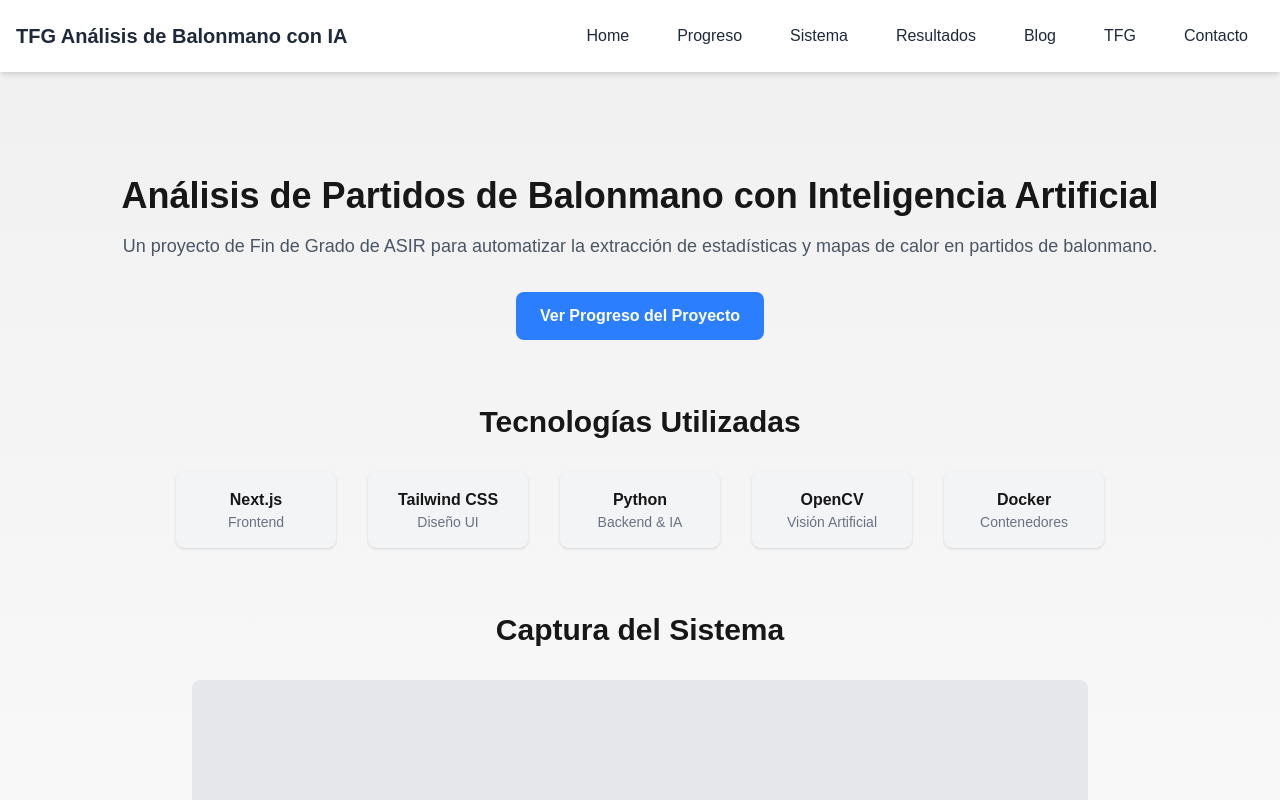
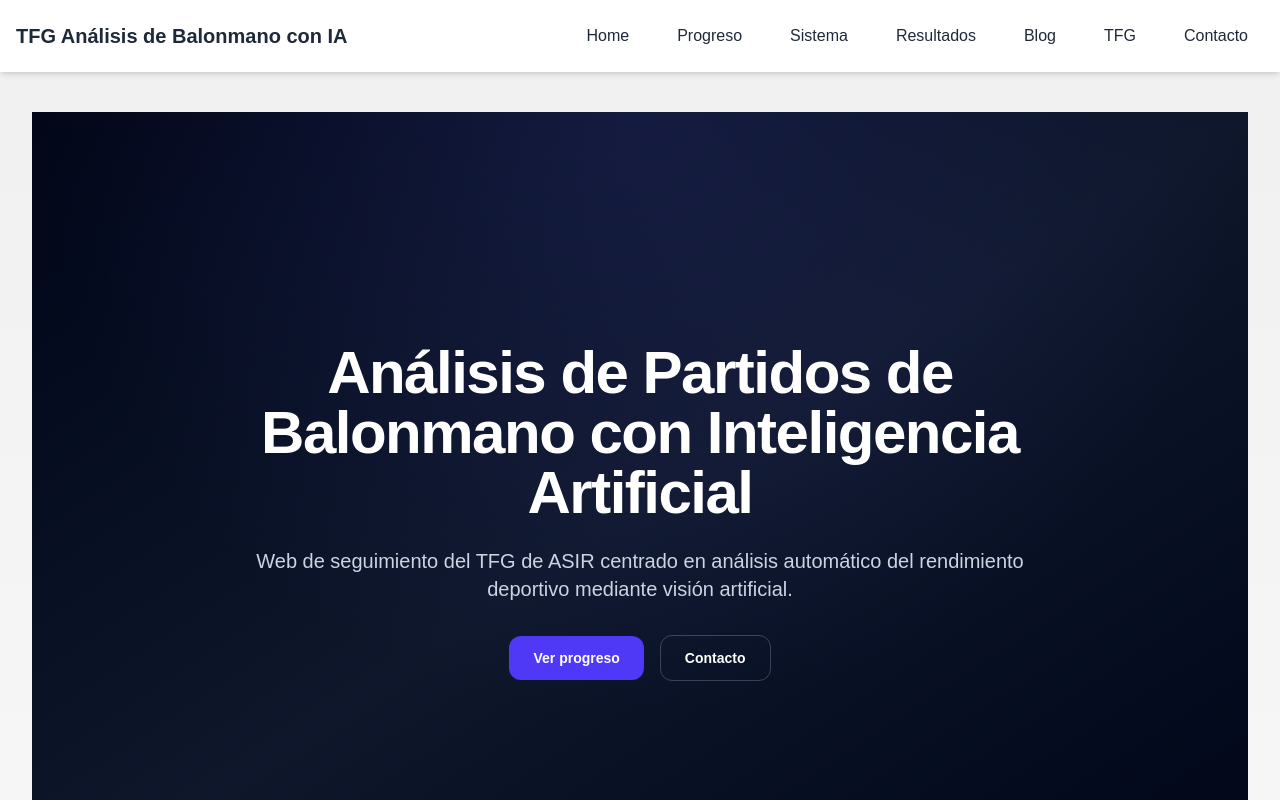
Before and after one commit to Haplee/Stats-Handball, a Next.js app in the folder progress-web/: page / in a window 1280 px wide. Shown: the top 800 px of the page. Built offline with nearby package versions, Linux system fonts and the light colour scheme.

Commit message:
Cambiado progress-web/src/components/HeroAnimated.tsx

```diff
--- a/progress-web/src/components/HeroAnimated.tsx
+++ b/progress-web/src/components/HeroAnimated.tsx
@@ -1,60 +1,74 @@
 "use client";
 
 import { motion } from "framer-motion";
-import Link from "next/link";
 
-const containerVariants = {
+const containerVariants: any = {
   hidden: { opacity: 0 },
   visible: {
     opacity: 1,
     transition: {
-      staggerChildren: 0.3,
+      staggerChildren: 0.15,
+      delayChildren: 0.2,
     },
   },
 };
 
-const itemVariants = {
-  hidden: { opacity: 0, y: 20 },
+const itemVariants: any = {
+  hidden: { opacity: 0, y: 30 },
   visible: {
     opacity: 1,
     y: 0,
     transition: {
-      duration: 0.8,
-      ease: "easeInOut",
+      duration: 0.6,
+      ease: [0.16, 1, 0.3, 1],
     },
   },
 };
 
-const HeroAnimated = () => {
+export default function HeroAnimated() {
   return (
-    <motion.section
-      className="text-center py-16"
+    <section className="relative flex items-center justify-center min-h-screen overflow-hidden bg-gradient-to-br from-slate-950 via-slate-900 to-slate-950">
+      <motion.div
+        className="z-10 max-w-4xl px-6 text-center"
         variants={containerVariants}
         initial="hidden"
         animate="visible"
       >
-      <motion.h1 className="text-4xl font-bold mb-4" variants={itemVariants}>
+        <motion.h1
+          className="mb-6 text-4xl font-extrabold tracking-tight text-white md:text-6xl"
+          variants={itemVariants}
+        >
           Análisis de Partidos de Balonmano con Inteligencia Artificial
         </motion.h1>
+
         <motion.p
-        className="text-lg text-gray-600 dark:text-gray-300 mb-8"
+          className="mb-8 text-lg text-slate-300 md:text-xl"
           variants={itemVariants}
         >
-        Un proyecto de Fin de Grado de ASIR para automatizar la extracción de estadísticas y mapas de calor en partidos de balonmano.
+          Web de seguimiento del TFG de ASIR centrado en análisis automático del
+          rendimiento deportivo mediante visión artificial.
         </motion.p>
-      <motion.div variants={itemVariants}>
-        <Link href="/progress">
-          <motion.span
-            className="bg-blue-500 text-white font-bold py-3 px-6 rounded-lg inline-block"
-            whileHover={{ scale: 1.1, backgroundColor: "#3B82F6" }} // Equivalent to hover:bg-blue-600
-            transition={{ type: "spring", stiffness: 400, damping: 10 }}
+
+        <motion.div
+          className="flex flex-col items-center justify-center gap-4 sm:flex-row"
+          variants={itemVariants}
         >
-            Ver Progreso del Proyecto
-          </motion.span>
-        </Link>
+          <a
+            href="/progress"
+            className="px-6 py-3 text-sm font-semibold text-white transition rounded-xl bg-indigo-600 hover:bg-indigo-500"
+          >
+            Ver progreso
+          </a>
+          <a
+            href="/contact"
+            className="px-6 py-3 text-sm font-semibold text-white transition border rounded-xl border-white/20 hover:bg-white/10"
+          >
+            Contacto
+          </a>
         </motion.div>
-    </motion.section>
+      </motion.div>
+
+      <div className="absolute inset-0 bg-[radial-gradient(circle_at_top,rgba(99,102,241,0.15),transparent_60%)]" />
+    </section>
   );
-};
-
-export default HeroAnimated;
+}
```
Lines whose indentation alone changed are shown as unchanged.
